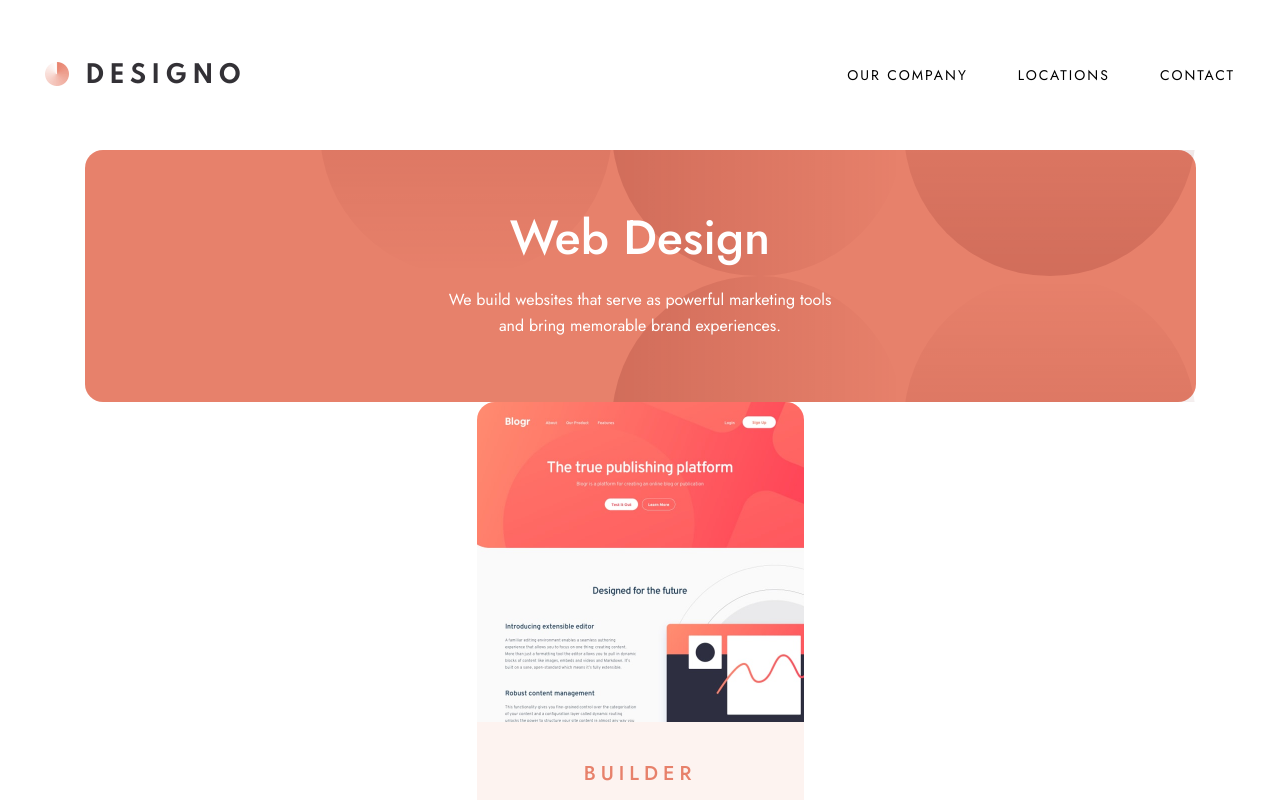
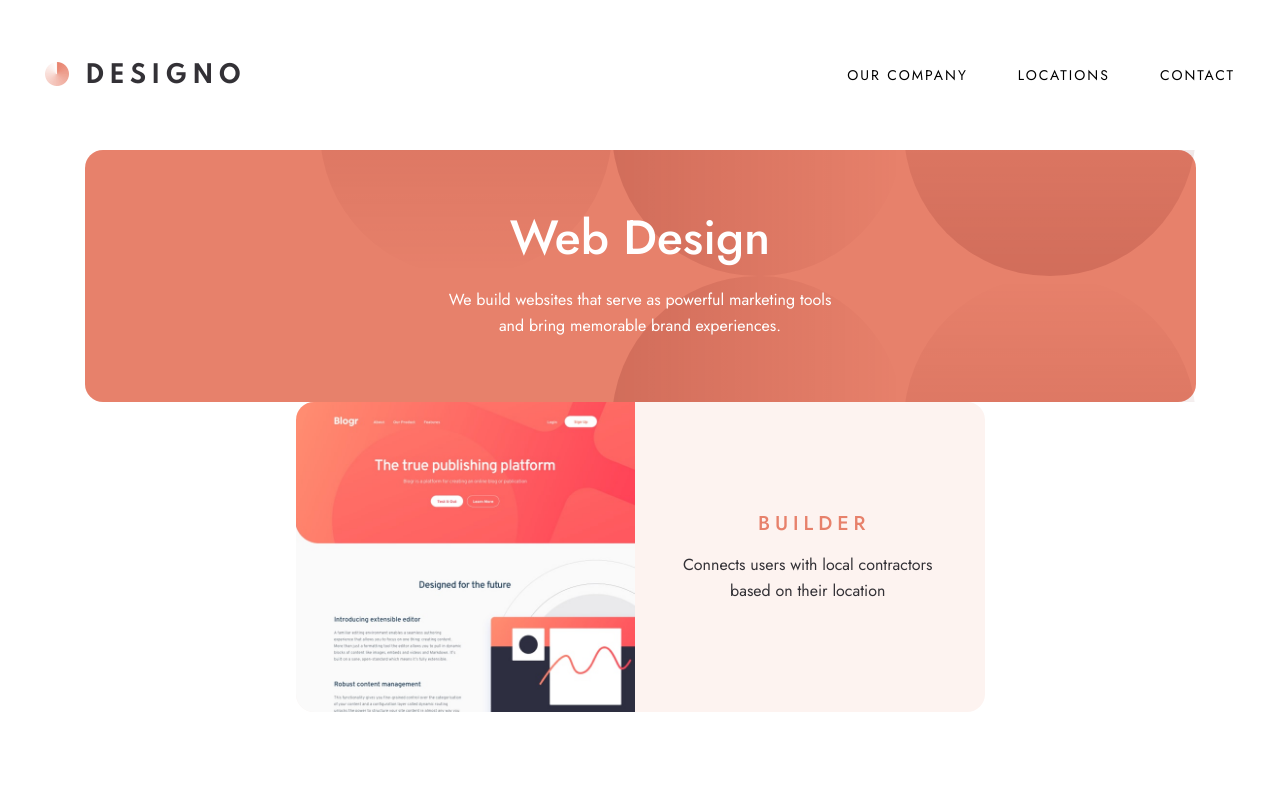
Before and after one commit to LucasS-Goncalves/designo, an Angular app: page /web-design in a window 1280 px wide. Shown: the top 800 px of the page. Built offline with nearby package versions, Linux system fonts and the light colour scheme.

Commit message:
finishing design card's styles for tablets

```diff
--- a/src/app/_components/design-card/design-card.component.scss
+++ b/src/app/_components/design-card/design-card.component.scss
@@ -6,6 +6,8 @@
   margin: 0 auto;
   background-color: $light-bege;
   border-radius: 18px;
+  position: relative;
+
   img{
     width: 100%;
     height: 320px;
@@ -14,14 +16,15 @@
   }
 
   article{
-    width: 100%;
-    height: calc(100% - 320px);
+    width: 267px;
+    position: absolute;
+    top: 73%;
+    left: 50%;
+    transform: translateX(-50%);
     display: flex;
     flex-direction: column;
-    align-items: center;
-    justify-content: center;
+    gap: 15px;
     text-align: center;
-    gap: 15px;
 
     h3{
       font-size: 1.25rem;
@@ -41,3 +44,25 @@
     }
   }
 }
+
+@media(min-width: 768px){
+
+  .card_container{
+    width: 689px;
+    height: 310px;
+
+    img{
+      width: 339px;
+      height: 100%;
+      border-radius: 18px 0 0 18px;
+    }
+
+    article{
+      width: 280px;
+      top: 50%;
+      left: unset;
+      right: 4.4%;
+      transform: translateY(-50%) translateX(0);
+    }
+  }
+}
```
